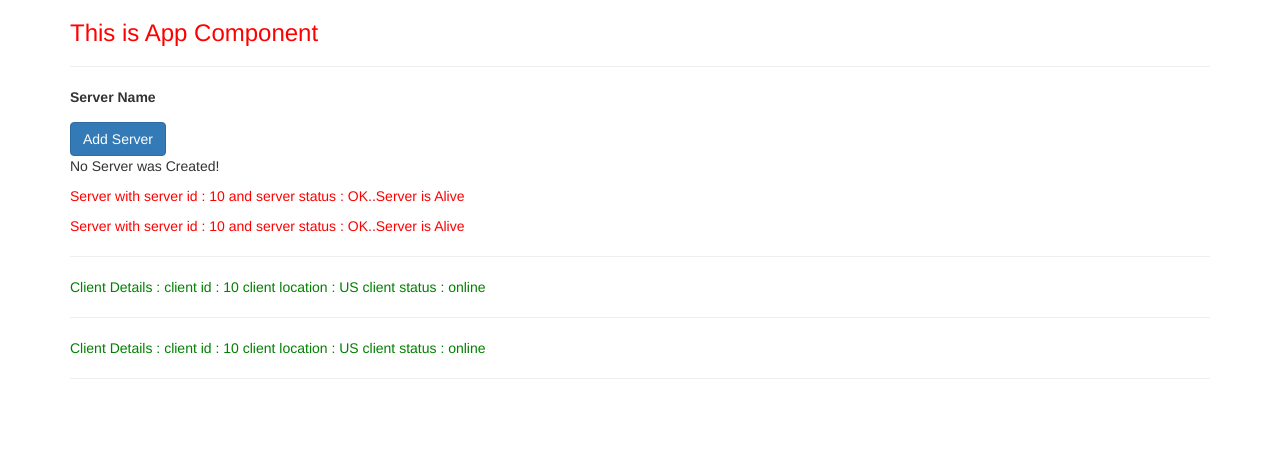
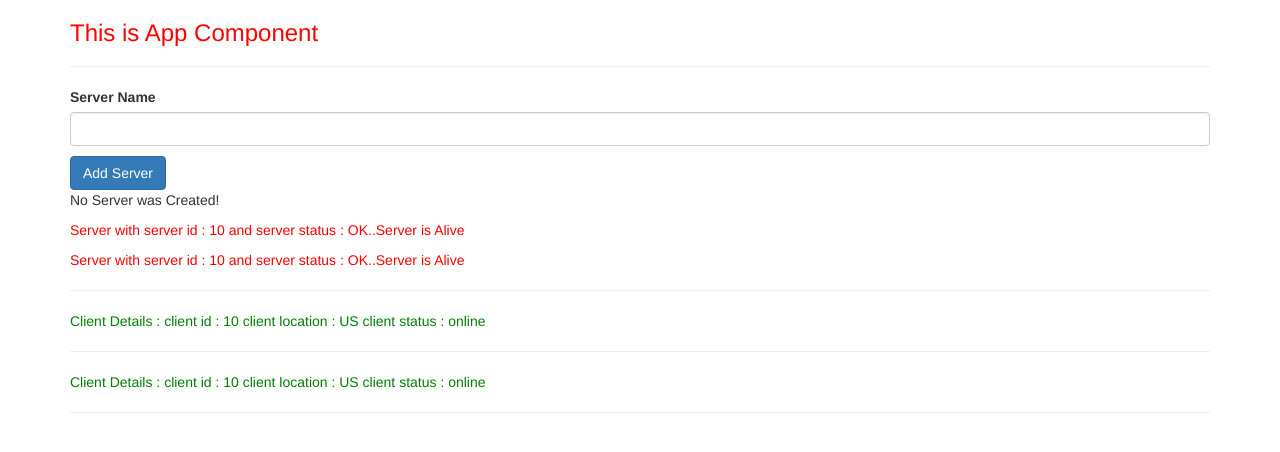
Before and after one commit to AmeyaChavre/Ng-Server-Client, an Angular app in the folder ng8-app/: page / in a window 1280 px wide. Shown: the top 452 px of the page. Built offline with nearby package versions, Linux system fonts and the light colour scheme.

Commit message:
Commit#113

```diff
--- a/ng8-app/src/app/servers/servers.component.html
+++ b/ng8-app/src/app/servers/servers.component.html
@@ -3,6 +3,10 @@
 class="form-control"
 (input)="onUpdateServerName($event)"
 -->
+<input type="text"
+class="form-control"
+[(ngModel)]="serverName"
+>
 <p>{{serverName}}</p>
 <button
 class="btn btn-primary"
```
